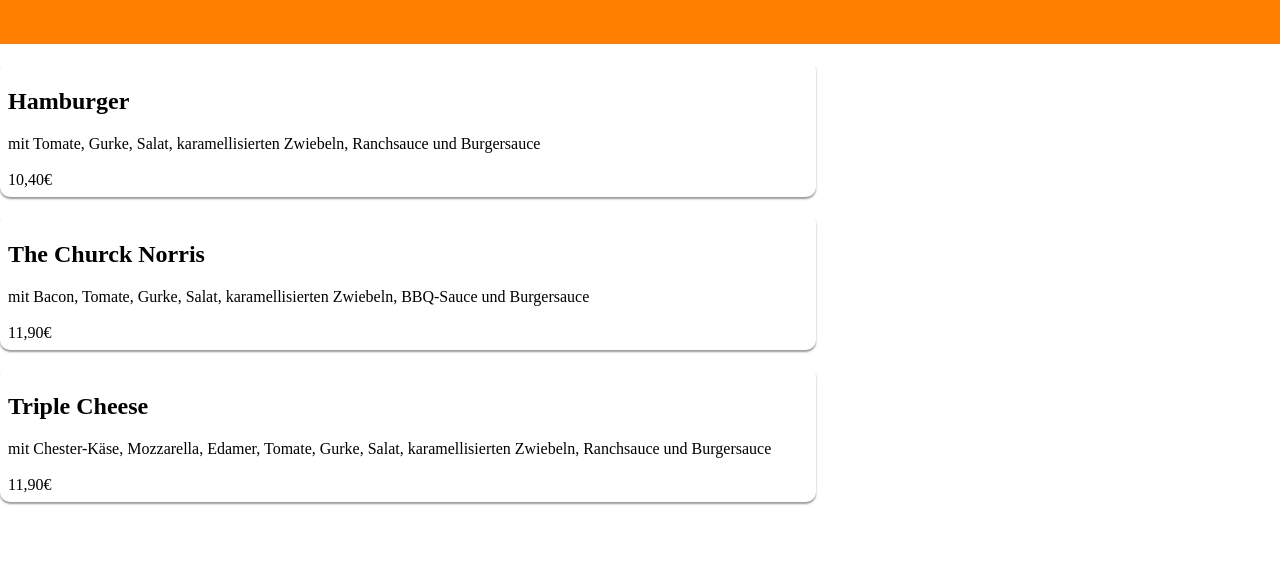
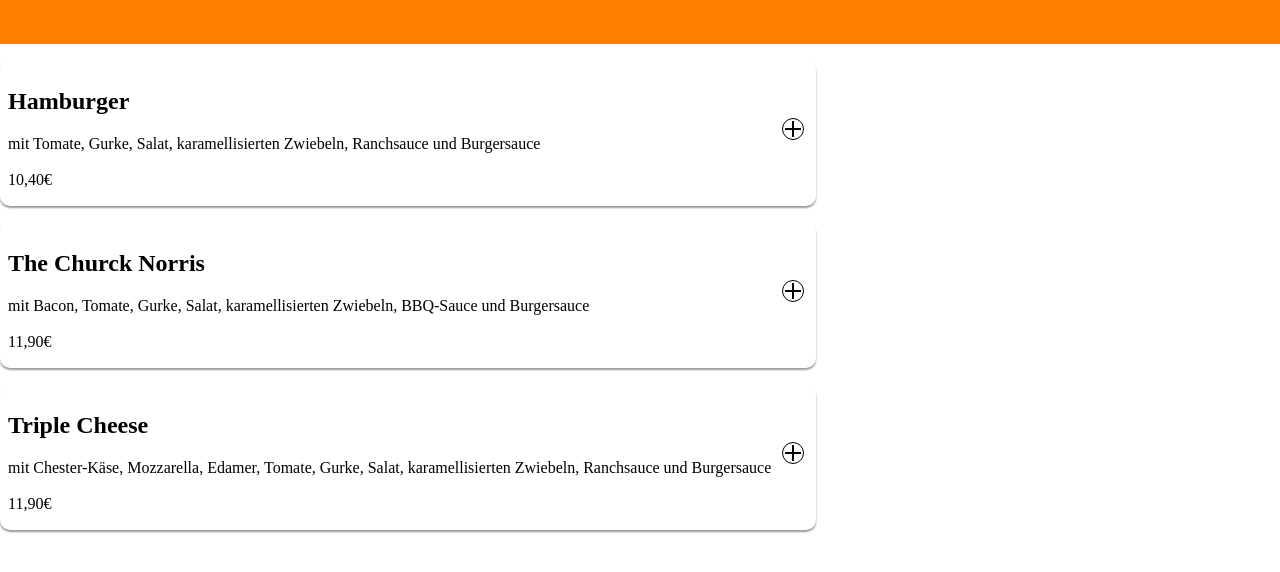
Before and after one commit to ShawnKastner/Lieferando, a plain HTML site: page index.html in a window 1280 px wide. Shown: the part 86-658 px from the top of the page. Drawn offline with Linux system fonts and the light colour scheme.

Commit message:
add plus in circle

```diff
--- a/index.html
+++ b/index.html
@@ -20,16 +20,19 @@
         <h2>Hamburger</h2>
         <span>mit Tomate, Gurke, Salat, karamellisierten Zwiebeln, Ranchsauce und Burgersauce</span><br><br>
         <span>10,40€</span>
+        <div class="plusPosition"><span onclick="addToBasket()" class="circle plus"></span></div>
     </div>
     <div class="mainContent">
         <h2>The Churck Norris</h2>
         <span>mit Bacon, Tomate, Gurke, Salat, karamellisierten Zwiebeln, BBQ-Sauce und Burgersauce</span><br><br>
         <span>11,90€</span>
+        <div class="plusPosition"><span onclick="addToBasket()" class="circle plus"></span></div>
     </div>
     <div class="mainContent">
         <h2>Triple Cheese</h2>
         <span>mit Chester-Käse, Mozzarella, Edamer, Tomate, Gurke, Salat, karamellisierten Zwiebeln, Ranchsauce und Burgersauce</span><br><br>
         <span>11,90€</span>
+        <div class="plusPosition"><span onclick="addToBasket()"  class="circle plus"></span></div>
     </div>
 
 
--- a/style.css
+++ b/style.css
@@ -17,6 +17,7 @@ body {
     max-width: 800px;
     margin-bottom: 16px;
     margin-top: 16px;
+    height: 130px;
 }
 
 .container {
@@ -26,3 +27,41 @@ body {
     height: 20px;
     width: 20px;
 }
+
+  .circle{
+    border:1px solid #000;
+    width:20px;
+    height:20px;
+    border-radius:100%;
+    position:relative;
+    margin:4px;
+    display:inline-block;
+    vertical-align:middle;
+    cursor: pointer;
+  }
+
+.circle.plus:before,
+.circle.plus:after {
+    content: '';
+    position: absolute;
+    top: 0;
+    left: 0;
+    right: 0;
+    bottom: 0;
+    background:black;
+}
+.circle.plus:before{
+    width: 2px;
+    margin: 2px auto;
+}
+.circle.plus:after{
+    margin: auto 2px;
+    height: 2px;
+}
+
+.plusPosition {
+    display: flex;
+    justify-content: flex-end;
+    position: relative;
+    bottom: 75px;
+}
```
